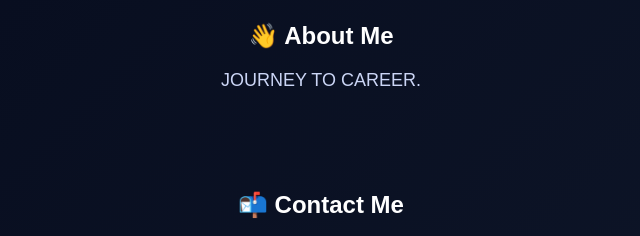
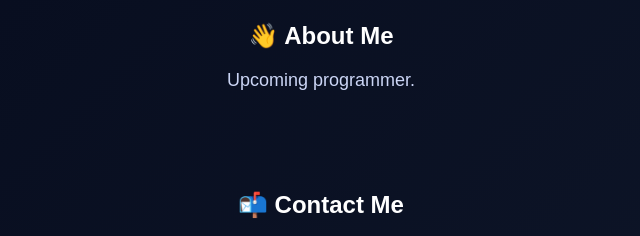
Before and after one commit to floppy-acx/my-website, a plain HTML site: page index.html in a window 1280 px wide. Shown: the part 949-1185 px from the top of the page, 319-959 px from the left. Drawn offline with Linux system fonts and the light colour scheme.

Commit message:
Add files via upload

```diff
--- a/index.html
+++ b/index.html
@@ -221,7 +221,7 @@ h1 {
 
 	<div id="about" style="margin-top: 80px;">
     <h2>👋 About Me</h2>
-    <p>JOURNEY TO CAREER.</p>
+    <p>Upcoming programmer.</p>
 
 	<div id="contact" class="contact">
     <h2>📬 Contact Me</h2>
```
